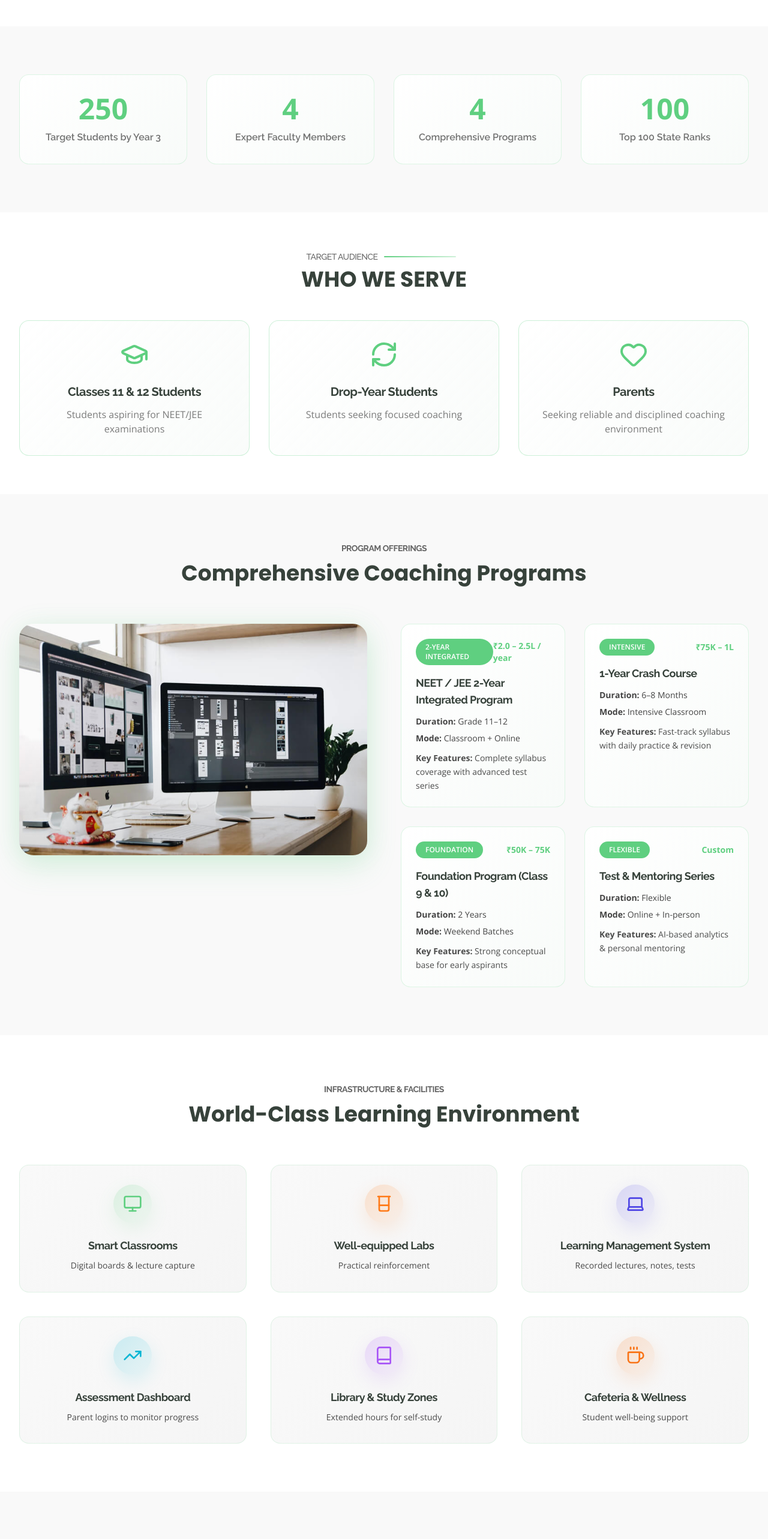
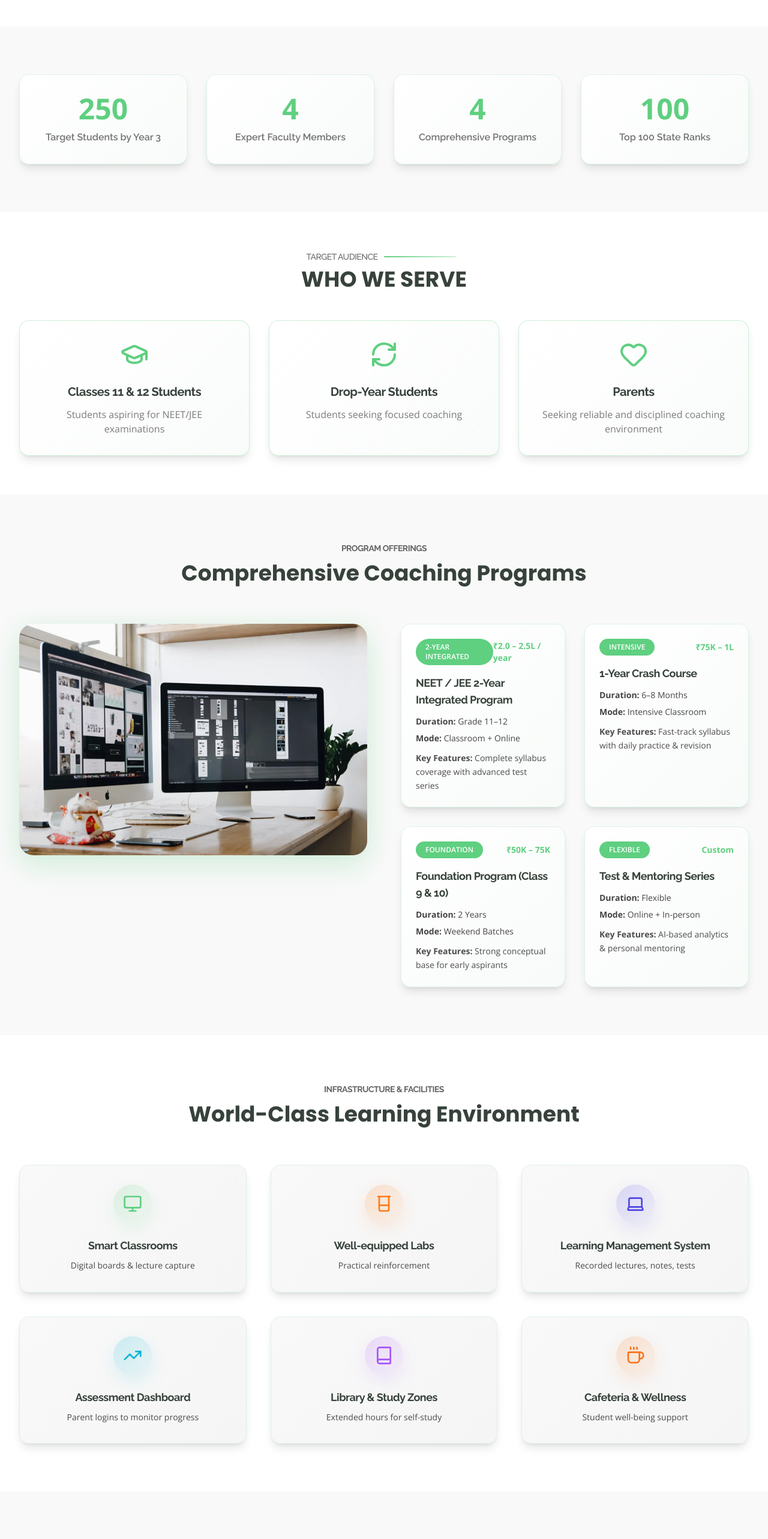
Before and after one commit to Vijay-Psgtech/Psg-leap-academy, a React (Vite) app: page / in a window 1280 px wide. Shown: the part 1700-4266 px from the top of the page at 60% size. Built offline with nearby package versions, Linux system fonts and the light colour scheme.

Commit message:
Every Section Cards Shadow styling has been added.

```diff
--- a/src/components/PSGLEAPAcademy.jsx
+++ b/src/components/PSGLEAPAcademy.jsx
@@ -472,7 +472,7 @@ export default function PSGLeapAcademy() {
             ].map((stat, idx) => (
               <motion.div
                 key={idx}
-                className="text-center p-8 bg-white rounded-2xl card-hover"
+                className="text-center p-8 bg-white rounded-2xl shadow-lg card-hover"
                 style={{
                   background: "linear-gradient(135deg, #ffffff, #f8fbf9)",
                   border: "1px solid rgba(95, 207, 128, 0.2)",
@@ -545,7 +545,7 @@ export default function PSGLeapAcademy() {
             ].map((item, idx) => (
               <motion.div
                 key={idx}
-                className="rounded-2xl p-8 text-center card-hover"
+                className="rounded-2xl shadow-lg p-8 text-center card-hover"
                 style={{
                   background: "linear-gradient(135deg, rgba(255,255,255,0.9), rgba(248,251,249,0.8))",
                   border: "1px solid rgba(95, 207, 128, 0.3)",
@@ -664,7 +664,7 @@ export default function PSGLeapAcademy() {
               ].map((course, idx) => (
                 <motion.div
                   key={idx}
-                  className="rounded-2xl p-6 card-hover relative overflow-hidden group"
+                  className="rounded-2xl shadow-lg p-6 card-hover relative overflow-hidden group"
                   style={{
                     background: "linear-gradient(135deg, #ffffff, #f8fbf9)",
                     border: "1px solid rgba(95, 207, 128, 0.2)",
@@ -800,7 +800,7 @@ export default function PSGLeapAcademy() {
             ].map((facility, idx) => (
               <motion.div
                 key={idx}
-                className="text-center p-8 rounded-2xl card-hover"
+                className="text-center p-8 rounded-2xl shadow-lg card-hover"
                 style={{
                   background: "linear-gradient(135deg, #f9f9f9, #f5f5f5)",
                   border: "1px solid rgba(95, 207, 128, 0.15)",
@@ -909,7 +909,7 @@ export default function PSGLeapAcademy() {
             ].map((tech, idx) => (
               <motion.div
                 key={idx}
-                className="rounded-2xl p-10 text-center card-hover"
+                className="rounded-2xl shadow-lg p-10 text-center card-hover"
                 style={{
                   background: "linear-gradient(135deg, #ffffff, #f8fbf9)",
                   border: "1px solid rgba(95, 207, 128, 0.2)",
@@ -1030,7 +1030,7 @@ export default function PSGLeapAcademy() {
             ].map((subject, idx) => (
               <motion.div
                 key={idx}
-                className="rounded-2xl p-8 text-center card-hover"
+                className="rounded-2xl shadow-lg p-8 text-center card-hover"
                 style={{
                   background: "linear-gradient(135deg, #f9f9f9, #f5f5f5)",
                   border: "1px solid rgba(95, 207, 128, 0.15)",
@@ -1110,7 +1110,7 @@ export default function PSGLeapAcademy() {
             ].map((staff, idx) => (
               <motion.div
                 key={idx}
-                className="rounded-2xl p-8 text-center card-hover"
+                className="rounded-2xl shadow-lg p-8 text-center card-hover"
                 style={{
                   background: "linear-gradient(135deg, #ffffff, #f8fbf9)",
                   border: "1px solid rgba(95, 207, 128, 0.2)",
@@ -1235,7 +1235,7 @@ export default function PSGLeapAcademy() {
             ].map((plan, idx) => (
               <motion.div
                 key={idx}
-                className={`relative rounded-2xl p-10 text-center card-hover
+                className={`relative rounded-2xl shadow-xl p-10 text-center card-hover
             ${plan.featured ? "border-4" : "border"}`}
                 style={{
                   background: plan.featured
@@ -1298,7 +1298,7 @@ export default function PSGLeapAcademy() {
             transition={{ duration: 0.6 }}
           >
             <motion.div
-              className="rounded-2xl p-8 card-hover"
+              className="rounded-2xl shadow-lg p-8 card-hover"
               style={{
                 background: "linear-gradient(135deg, #ffffff, #f8fbf9)",
                 border: "1px solid rgba(95, 207, 128, 0.2)",
@@ -1321,7 +1321,7 @@ export default function PSGLeapAcademy() {
             </motion.div>
 
             <motion.div
-              className="rounded-2xl p-8 card-hover"
+              className="rounded-2xl shadow-lg p-8 card-hover"
               style={{
                 background: "linear-gradient(135deg, #ffffff, #f8fbf9)",
                 border: "1px solid rgba(95, 207, 128, 0.2)",
@@ -1411,7 +1411,7 @@ export default function PSGLeapAcademy() {
             ].map((marketing, idx) => (
               <motion.div
                 key={idx}
-                className="rounded-2xl p-8 text-center card-hover"
+                className="rounded-2xl shadow-lg p-8 text-center card-hover"
                 style={{
                   background: "linear-gradient(135deg, #f9f9f9, #f5f5f5)",
                   border: "1px solid rgba(95, 207, 128, 0.15)",
@@ -1647,7 +1647,7 @@ export default function PSGLeapAcademy() {
 
               {/* Deficit Highlight */}
               <div
-                className="rounded-xl p-5"
+                className="rounded-xl shadow-lg p-5"
                 style={{
                   background: "rgba(244, 67, 54, 0.12)",
                   borderLeft: "5px solid #f44336",
@@ -1729,7 +1729,7 @@ export default function PSGLeapAcademy() {
             ].map((goal, idx) => (
               <motion.div
                 key={idx}
-                className="rounded-2xl p-8 text-center card-hover"
+                className="rounded-2xl shadow-lg p-8 text-center card-hover"
                 style={{
                   background: goal.bg,
                   border: `2px solid ${goal.accent}`,
```
